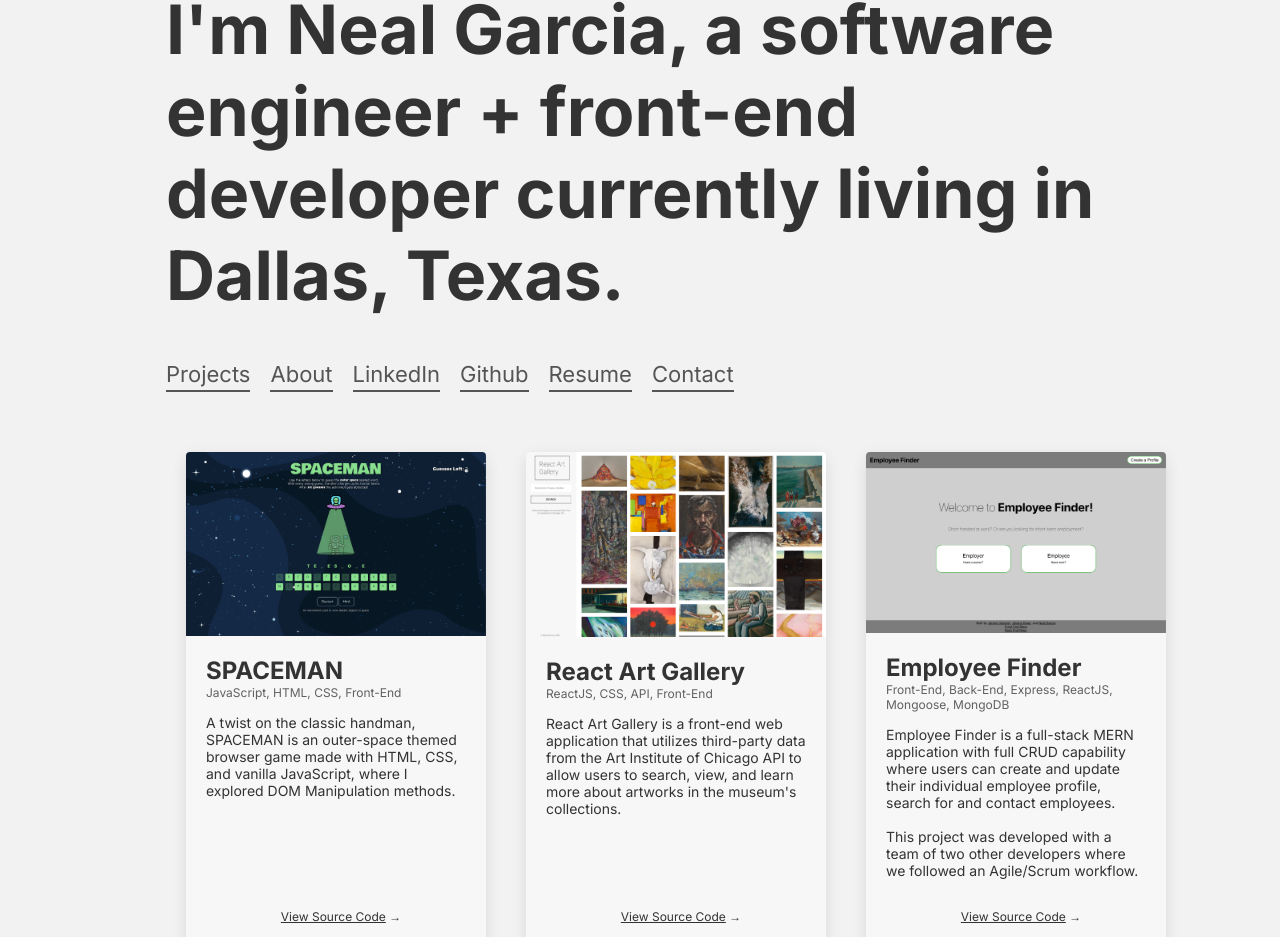
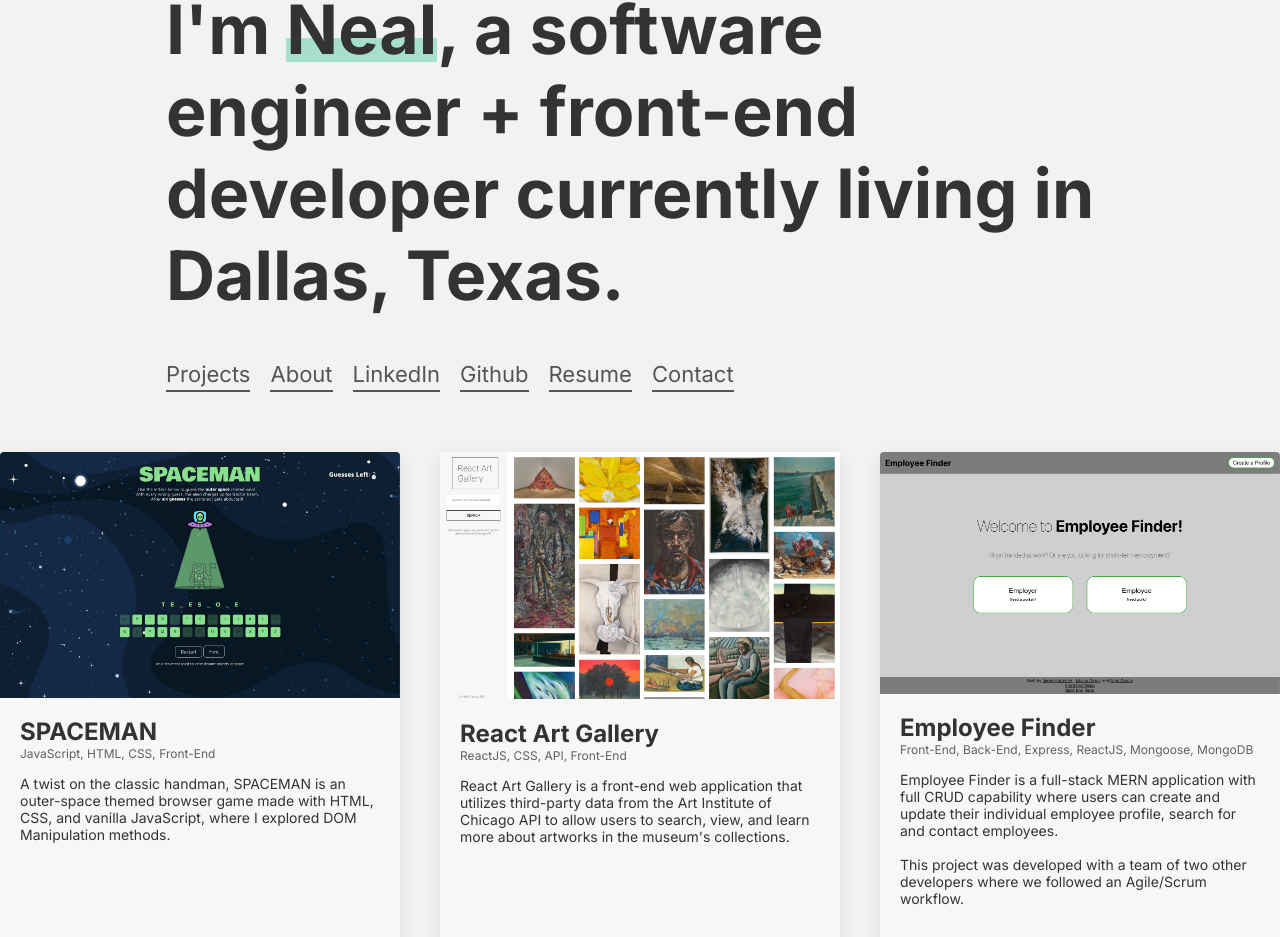
Before and after one commit to NealGarcia/react-portfolio-site, a React (Create React App) app: page / in a window 1280 px wide. Shown: the part 102-1039 px from the top of the page. Built offline with nearby package versions, Linux system fonts and the light colour scheme.

Commit message:
recent changes

```diff
--- a/src/components/About.js
+++ b/src/components/About.js
@@ -7,7 +7,7 @@ function About(props) {
             <h1 className = "aboutTitle">About Me</h1>
             <div className = "aboutMe">
                 <img src = {avatar} alt = "Me" className = "aboutImg"/>
-                <p>Hi, 👋  I'm <span>Neal</span> —  I'm a software engineer, web developer, & tech enthusiast currently based in Dallas, TX.
+                <p>Hi, 👋  I'm <span>Neal Garcia</span> —  I'm a software engineer, web developer, & tech enthusiast currently based in Dallas, TX.
                 I graduated from the University of Texas at Dallas with a degree in Emerging Media and Communication and am
                 a soon to be graduate of General Assembly's Software Engineering Immersive Program with an expected completion date of late January 2022.</p>
                 <p>When I am not coding, you can find me cycling around White Rock Lake here in Dallas, going for a run, or playing with my dog <a href = "https://www.instagram.com/spaceysagey/">Sage</a>.</p>
--- a/src/components/Header.js
+++ b/src/components/Header.js
@@ -18,7 +18,7 @@ function Header(props) {
             <DarkMode />
             <div className = "titleWrapper">
                 <h1 className = "titleHeader">
-                    I'm Neal Garcia, a software engineer + front-end developer <span>currently</span> living in <span>Dallas, Texas.</span>
+                    I'm <span id = "name">Neal</span>, a software engineer + front-end developer currently living in <span>Dallas, Texas.</span>
                 </h1>
                 <ul className = "nav">
                     <li onClick = {scrollToProjects}><button>Projects</button></li>
--- a/src/index.css
+++ b/src/index.css
@@ -82,6 +82,7 @@ a:hover{
   margin: auto;
   margin-top: 50px;
   display: flex;
+  justify-content: center;
 }
 
 .projectsTitle{
@@ -92,6 +93,8 @@ a:hover{
 
 .projectCard{
   width: 100%;
+  min-width: 400px;
+  max-width: 400px;
   border-radius: 5px;
   box-shadow: 0 5px 16px 0px rgba(0,0,0,0.1);
   margin-left: 20px;
@@ -111,7 +114,7 @@ a:hover{
   margin: auto;
   margin-bottom: -4px;
   width: 100%;
-  min-width: 300px;
+  min-width: 400px;
   border-top-left-radius: 4px;
   border-top-right-radius: 4px;
 
@@ -203,3 +206,22 @@ a:hover{
   text-align: center;
   color: #555555;
 }
+
+#name{
+  position:relative;
+  line-height:.9;
+  text-align:center;
+  /*white-spcae:nowrap;It may need this */
+}
+#name:after{
+  content:"";
+  background:#a6e0ca;
+  /* background: #747091; */
+  position:absolute;
+  left:0px;
+  right:0px;
+  top:50px;
+  bottom:0;
+  height:30%;
+  z-index:-1;
+}
```
Also changed, not shown: 1 other file (tests, documents, lock files or other folders).
